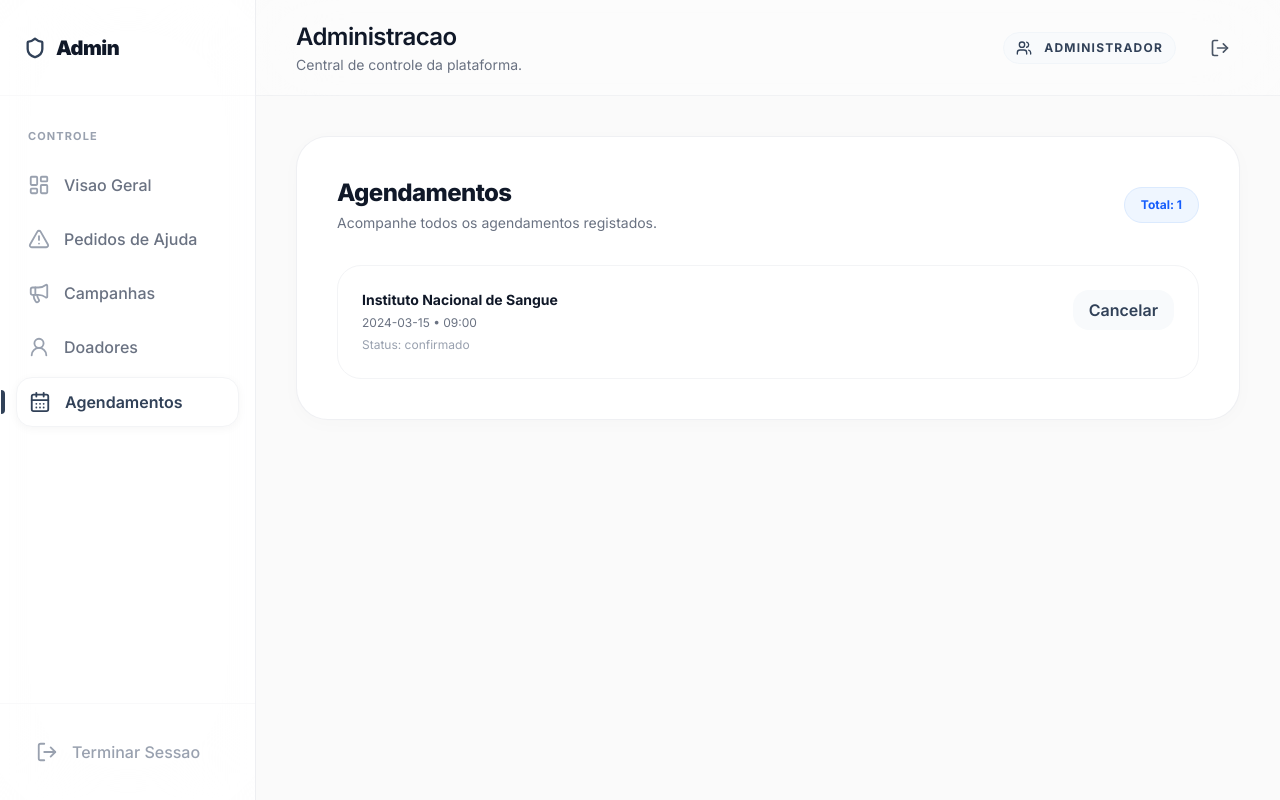
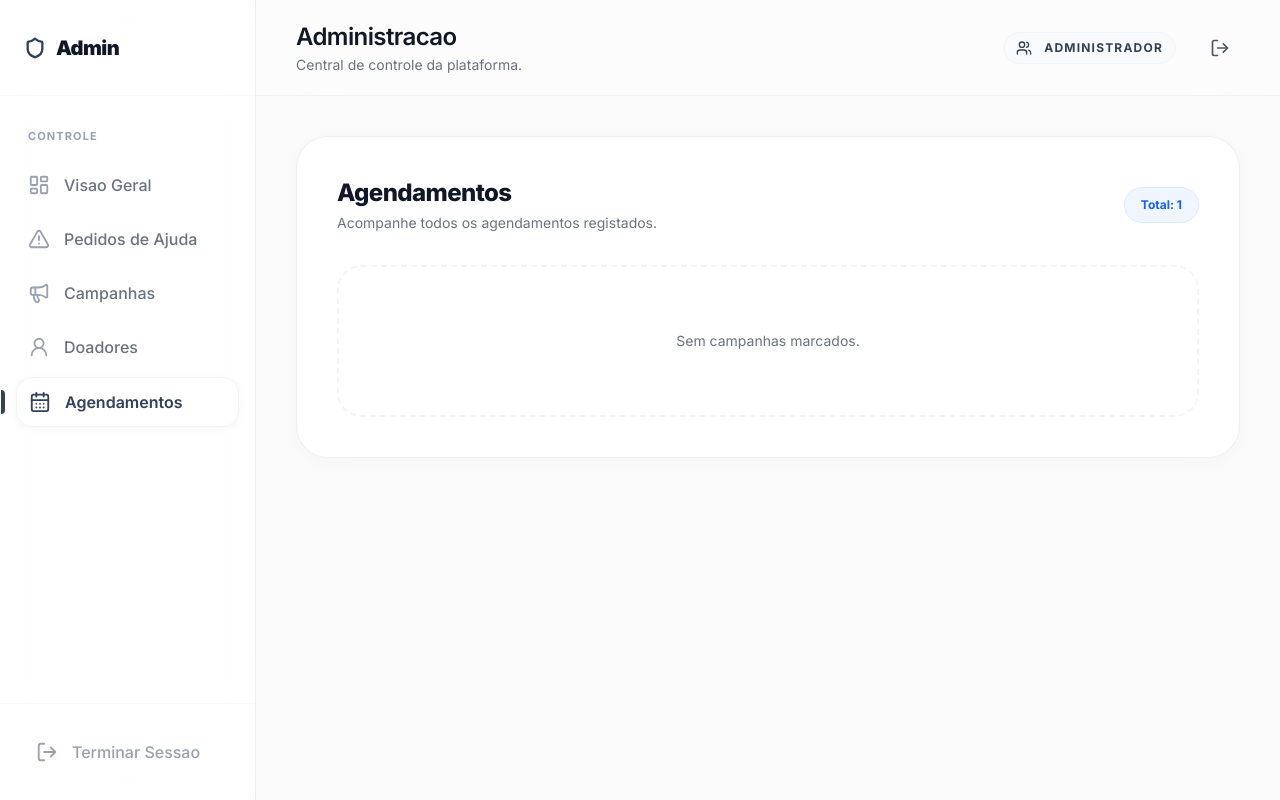
Before and after one commit to GracianoNetoo/helpblood-project, a Vue app: page /admin in a window 1280 px wide. Both pictures are taken after a click on the button "Agendamentos". Built offline with nearby package versions, Linux system fonts and the light colour scheme.

Commit message:
feat: atualizar lógica para exibir agendamentos de campanhas no painel do administrador

```diff
--- a/src/admin/AdminDashboard.vue
+++ b/src/admin/AdminDashboard.vue
@@ -52,7 +52,8 @@ const activeDonors = computed(() => donors.value.filter((donor) => donor.status
 const totalCampaigns = computed(() => campaigns.value.length);
 const activeCampaigns = computed(() => campaigns.value.filter((camp) => camp.status !== 'inativo').length);
 
-const latestAppointments = computed(() => appointments.value.slice(0, 4));
+const scheduledAppointments = computed(() => appointments.value.filter((apt) => apt.campaignId));
+const latestAppointments = computed(() => scheduledAppointments.value.slice(0, 4));
 const latestRequests = computed(() => pendingRequests.value.slice(0, 4));
 const latestDonors = computed(() => donors.value.slice(0, 4));
 const latestCampaigns = computed(() => campaigns.value.slice(0, 4));
@@ -330,8 +331,8 @@ const addCampaign = () => {
               </div>
 
               <div class="p-6 md:p-8 pt-0 space-y-3">
-                <div v-if="appointments.length === 0" class="py-10 text-center border-2 border-dashed border-gray-100 rounded-3xl text-sm text-gray-500">
-                  Sem agendamentos.
+                <div v-if="scheduledAppointments.length === 0" class="py-10 text-center border-2 border-dashed border-gray-100 rounded-3xl text-sm text-gray-500">
+                  Sem campanhas marcados.
                 </div>
                 <div v-else v-for="apt in latestAppointments" :key="apt.id" class="flex items-center justify-between gap-4 border border-gray-100 rounded-2xl p-4 hover:bg-gray-50 transition-colors">
                   <div>
@@ -677,12 +678,12 @@ const addCampaign = () => {
               <div class="text-[12px] font-bold text-blue-600 bg-blue-50 border border-blue-100 px-4 py-2 rounded-full">Total: {{ totalAppointments }}</div>
             </div>
 
-            <div v-if="appointments.length === 0" class="py-16 text-center border-2 border-dashed border-gray-100 rounded-3xl text-sm text-gray-500">
-              Sem agendamentos.
+            <div v-if="scheduledAppointments.length === 0" class="py-16 text-center border-2 border-dashed border-gray-100 rounded-3xl text-sm text-gray-500">
+              Sem campanhas marcados.
             </div>
 
             <div v-else class="space-y-4">
-              <div v-for="apt in appointments" :key="apt.id" class="border border-gray-100 rounded-3xl p-5 md:p-6 hover:shadow-md transition-all">
+              <div v-for="apt in scheduledAppointments" :key="apt.id" class="border border-gray-100 rounded-3xl p-5 md:p-6 hover:shadow-md transition-all">
                 <div class="flex flex-col md:flex-row md:items-center md:justify-between gap-4">
                   <div>
                     <div class="text-sm font-bold text-gray-900">{{ apt.hospital || 'Hospital' }}</div>
```
